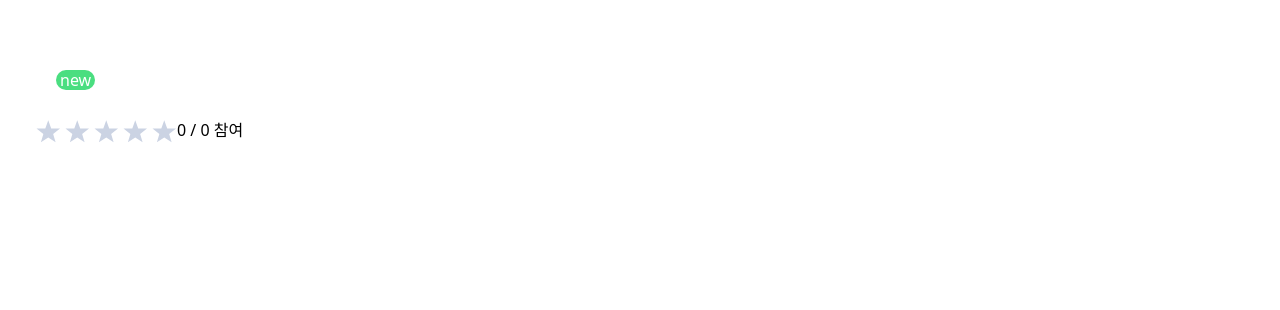
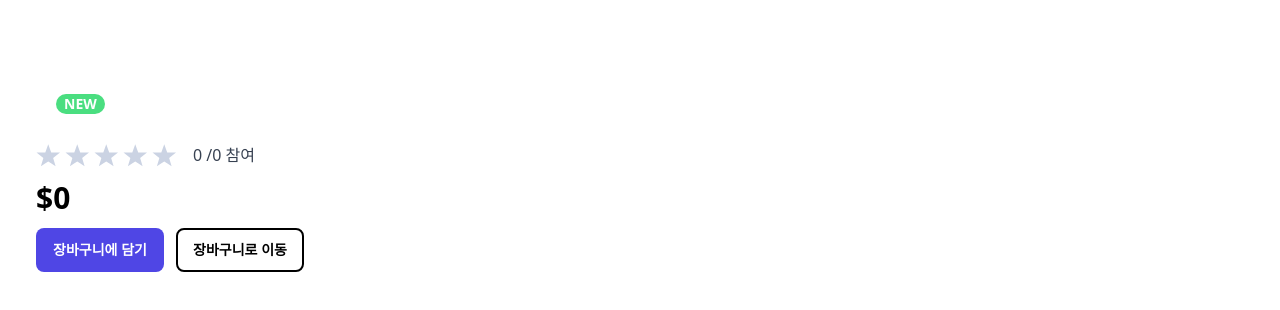
Before and after one commit to kykson2/react-shop, a React (Vite) app: page /product in a window 1280 px wide. Shown: the part 346-656 px from the top of the page. Built offline with nearby package versions, Linux system fonts and the light colour scheme.

Commit message:
cart data redux processing

```diff
--- a/src/components/cart/Cart.tsx
+++ b/src/components/cart/Cart.tsx
@@ -1,5 +1,120 @@
-import React from 'react';
+import React, { useState } from 'react';
+import products from '@/product.json';
+import { useDispatch, useSelector } from 'react-redux';
+import { Link } from 'react-router-dom';
+import { addProductCount, subProductCount } from '@/store/cartSlice';
 
-const Cart: React.FC = () => <div>장바구니 페이지</div>;
+interface IcartState {
+    id: number;
+    count: number;
+}
+
+interface Icart {
+    cart: IcartState[];
+}
+
+interface Iproduct {
+    id: number;
+    title: string;
+    price: number;
+    description: string;
+    category: string;
+    image: string;
+    rating: {
+        rate: number;
+        count: number;
+    };
+}
+
+interface Icategory {
+    category: string;
+    limit?: number;
+}
+
+const Cart: React.FC = () => {
+    const dispatch = useDispatch();
+    const productSelector = useSelector((state: Icart) => state.cart);
+    let distinctionList: Iproduct[] = [];
+    let totalPrice = 0;
+    let count = 0;
+
+    for (const product of products) {
+        for (const cartProduct of productSelector) {
+            if (product.id === cartProduct.id) {
+                distinctionList.push(product);
+            }
+        }
+    }
+
+    return (
+        <div>
+            <div className="mt-8">
+                {distinctionList.map((item: Iproduct) => {
+                    for (const cartProduct of productSelector) {
+                        if (item.id === cartProduct.id) {
+                            totalPrice = item.price * cartProduct.count;
+                            count = cartProduct.count;
+                        }
+                    }
+                    return (
+                        <div>
+                            <Link
+                                to={`/product/${item.id}`}
+                                state={{ product: item }}
+                                key={item.id}
+                                className="flex flex-col pb-8"
+                            >
+                                <div className="product-image-area">
+                                    <div className="flex">
+                                        <img
+                                            src={item.image}
+                                            alt={item.title}
+                                            className="flex p-4 w-40 m-auto"
+                                        ></img>
+                                    </div>
+                                </div>
+                                <div className="">
+                                    <div className="">{item.title}</div>
+                                </div>
+                            </Link>
+                            <div className="mt-4 mb-4">$ {totalPrice}</div>
+                            <div className="flex">
+                                <button
+                                    type="button"
+                                    className="product-button bg-indigo-600"
+                                    onClick={() => {
+                                        dispatch(
+                                            addProductCount({
+                                                id: item.id,
+                                                count: 1,
+                                            })
+                                        );
+                                    }}
+                                >
+                                    장바구니에 담기
+                                </button>
+                                {count}
+                                <button
+                                    type="button"
+                                    className="product-button bg-indigo-600"
+                                    onClick={() => {
+                                        dispatch(
+                                            subProductCount({
+                                                id: item.id,
+                                                count: 1,
+                                            })
+                                        );
+                                    }}
+                                >
+                                    장바구니에 담기
+                                </button>
+                            </div>
+                        </div>
+                    );
+                })}
+            </div>
+        </div>
+    );
+};
 
 export default Cart;
--- a/src/components/main/carousel/MainPageCarousel.tsx
+++ b/src/components/main/carousel/MainPageCarousel.tsx
@@ -3,7 +3,6 @@ import { Link } from 'react-router-dom';
 import * as FiIcons from 'react-icons/fi';
 import { Carousel } from 'react-responsive-carousel';
 import 'react-responsive-carousel/lib/styles/carousel.min.css';
-
 import CarouselData from '@/components/main/carousel/CarouselData';
 
 const MainPageCarousel: React.FC = () => (
--- a/src/components/product/Product.tsx
+++ b/src/components/product/Product.tsx
@@ -1,6 +1,8 @@
+import { setProductReducer } from '@/store/cartSlice';
 import React, { useEffect, useState } from 'react';
-import { useLocation } from 'react-router-dom';
-import RatingStar from '@/components/product/RatingStar';
+import { useDispatch } from 'react-redux';
+import { Link, useLocation } from 'react-router-dom';
+import StarsRating from 'react-star-ratings';
 
 interface Iproduct {
     id: number;
@@ -19,8 +21,14 @@ interface Istate {
     product: Iproduct;
 }
 
+interface cartDispatch {
+    id: number;
+    count: number;
+}
+
 const Product: React.FC = () => {
     const location = useLocation();
+    const dispatch = useDispatch();
     const [productDetail, setProductDetail] = useState<Istate>({
         product: {
             id: 0,
@@ -57,7 +65,7 @@ const Product: React.FC = () => {
 
     return (
         <div className="">
-            <div className="flex product-detail-image w-80 h-80 bg-white mt-4 m-auto rounded-xl">
+            <div className="flex product-detail-image w-80 h-80 bg-white mt-4 m-auto rounded-xl mb-6">
                 <img
                     src={productDetail.product.image}
                     alt={productDetail.product.title}
@@ -66,21 +74,55 @@ const Product: React.FC = () => {
             </div>
             <div className="relative flex flex-col">
                 <div className="product-detail-title mt-4">
-                    <p className="flex px-10 font-medium text-2xl">
+                    <p className="flex px-10 font-semibold text-xl">
                         {productDetail.product.title}
-                        <span className="flex h-5 px-1 ml-4 text-base text-white rounded-xl items-center self-center bg-green-400">
-                            new
+                        <span className="flex h-5 p-2 text-center ml-4 font-bold text-sm text-white rounded-xl items-center self-center bg-green-400">
+                            NEW
                         </span>
                     </p>
                 </div>
                 <div className="product-detail-description flex items-center mt-4">
                     <p className="px-10">{productDetail.product.description}</p>
                 </div>
-                <div className="rating-star-area flex px-9 pt-3">
-                    <RatingStar
-                        rating={productDetail.product.rating.rate}
-                        count={productDetail.product.rating.count}
-                    />
+                <div className="rating-star-area px-9 pt-3">
+                    <div className="flex">
+                        <StarsRating
+                            rating={productDetail.product.rating.rate}
+                            starRatedColor="orange"
+                            starDimension="25px"
+                            starSpacing="2px"
+                        />
+                        <span className="px-4 self-center text-base font-medium text-gray-700">
+                            {productDetail.product.rating.rate} /
+                            {productDetail.product.rating.count} 참여
+                        </span>
+                    </div>
+                </div>
+                <div className="flex pl-9 pt-3 font-semibold text-3xl">
+                    ${Math.round(productDetail.product.price)}
+                </div>
+                <div className="flex ml-9 mt-3 mb-10">
+                    <button
+                        type="button"
+                        className="product-button bg-indigo-600"
+                        onClick={() => {
+                            dispatch(
+                                setProductReducer({
+                                    id: productDetail.product.id,
+                                    count: 1,
+                                })
+                            );
+                        }}
+                    >
+                        장바구니에 담기
+                    </button>
+                    <Link
+                        to={'/cart'}
+                        type="button"
+                        className="product-button bg-white text-black border-2 border-black"
+                    >
+                        장바구니로 이동
+                    </Link>
                 </div>
             </div>
         </div>
--- a/src/components/product/ProductsList.tsx
+++ b/src/components/product/ProductsList.tsx
@@ -53,8 +53,8 @@ const ProductsList: React.FC<Icategory> = ({ category, limit }) => {
                                         <div className="flex dark:text-gray-400">
                                             {item.title}
                                         </div>
-                                        <p className="flex font-light pt-3   dark:text-gray-400">
-                                            $ {item.price}
+                                        <p className="flex font-normal pt-3   dark:text-gray-400">
+                                            $ {Math.round(item.price)}
                                         </p>
                                     </div>
                                 </Link>
@@ -86,7 +86,7 @@ const ProductsList: React.FC<Icategory> = ({ category, limit }) => {
                                             {item.title}
                                         </div>
                                         <p className="flex font-light pt-3   dark:text-gray-400">
-                                            $ {item.price}
+                                            $ {Math.round(item.price)}
                                         </p>
                                     </div>
                                 </Link>
--- a/src/components/product/RatingStar.tsx
+++ /dev/null
@@ -1,25 +0,0 @@
-import React, { FC } from 'react';
-import StarsRating from 'react-star-ratings';
-
-interface Irating {
-    rating: number;
-    count: number;
-}
-
-const RatingStar: FC<Irating> = ({ rating, count }) => {
-    return (
-        <div className="flex">
-            <StarsRating
-                rating={rating}
-                starRatedColor="orange"
-                starDimension="25px"
-                starSpacing="2px"
-            />
-            <span>
-                {rating} / {count} 참여
-            </span>
-        </div>
-    );
-};
-
-export default RatingStar;
--- a/src/main.tsx
+++ b/src/main.tsx
@@ -2,9 +2,13 @@ import React from 'react';
 import ReactDOM from 'react-dom/client';
 import App from '@/components/App';
 import '@/style/global.css';
+import { Provider } from 'react-redux';
+import store from '@/store/store';
 
 ReactDOM.createRoot(document.getElementById('root')!).render(
     <React.StrictMode>
-        <App />
+        <Provider store={store}>
+            <App />
+        </Provider>
     </React.StrictMode>
 );
--- /dev/null
+++ b/src/store/cartSlice.ts
@@ -0,0 +1,55 @@
+import { createSlice } from '@reduxjs/toolkit';
+
+interface IinitialState {
+    id: number;
+    count: number;
+}
+
+const initialState: IinitialState[] = [];
+export const cartSlice = createSlice({
+    name: 'cart',
+    initialState,
+    reducers: {
+        setProductReducer: (state, action) => {
+            state.map((product: IinitialState) => {
+                if (product.id === action.payload.id) {
+                    product.count += action.payload.count;
+                }
+            });
+
+            state.filter(
+                (product: IinitialState) => product.id === action.payload.id
+            ).length === 0 && state.push(action.payload);
+
+            localStorage.setItem('cart', JSON.stringify(state));
+        },
+
+        addProductCount: (state, action) => {
+            state.map((product: IinitialState) => {
+                if (product.id === action.payload.id) {
+                    product.count += action.payload.count;
+                }
+            });
+
+            localStorage.setItem('cart', JSON.stringify(state));
+        },
+
+        subProductCount: (state, action) => {
+            state.map((product: IinitialState) => {
+                if (product.id === action.payload.id && product.count) {
+                    product.count -= action.payload.count;
+                }
+
+                console.log(state.indexOf(product));
+
+                if (!product.count) state.splice(state.indexOf(product), 1);
+            });
+
+            localStorage.setItem('cart', JSON.stringify(state));
+        },
+    },
+});
+
+export const { setProductReducer, addProductCount, subProductCount } =
+    cartSlice.actions;
+export default cartSlice.reducer;
--- a/src/style/global.css
+++ b/src/style/global.css
@@ -29,4 +29,8 @@
     .product-title-area {
         @apply flex flex-col  p-4 h-full rounded-b-lg  bg-gray-100 font-bold  dark:bg-slate-700;
     }
+
+    .product-button {
+        @apply flex w-32 h-11 mr-3 text-white text-sm font-bold items-center place-content-center rounded-lg;
+    }
 }
```
Also changed, not shown: package.json (+6 -4 lines), src/store/store.ts (added, +9 -0 lines), 1 other file (tests, documents, lock files or other folders).
